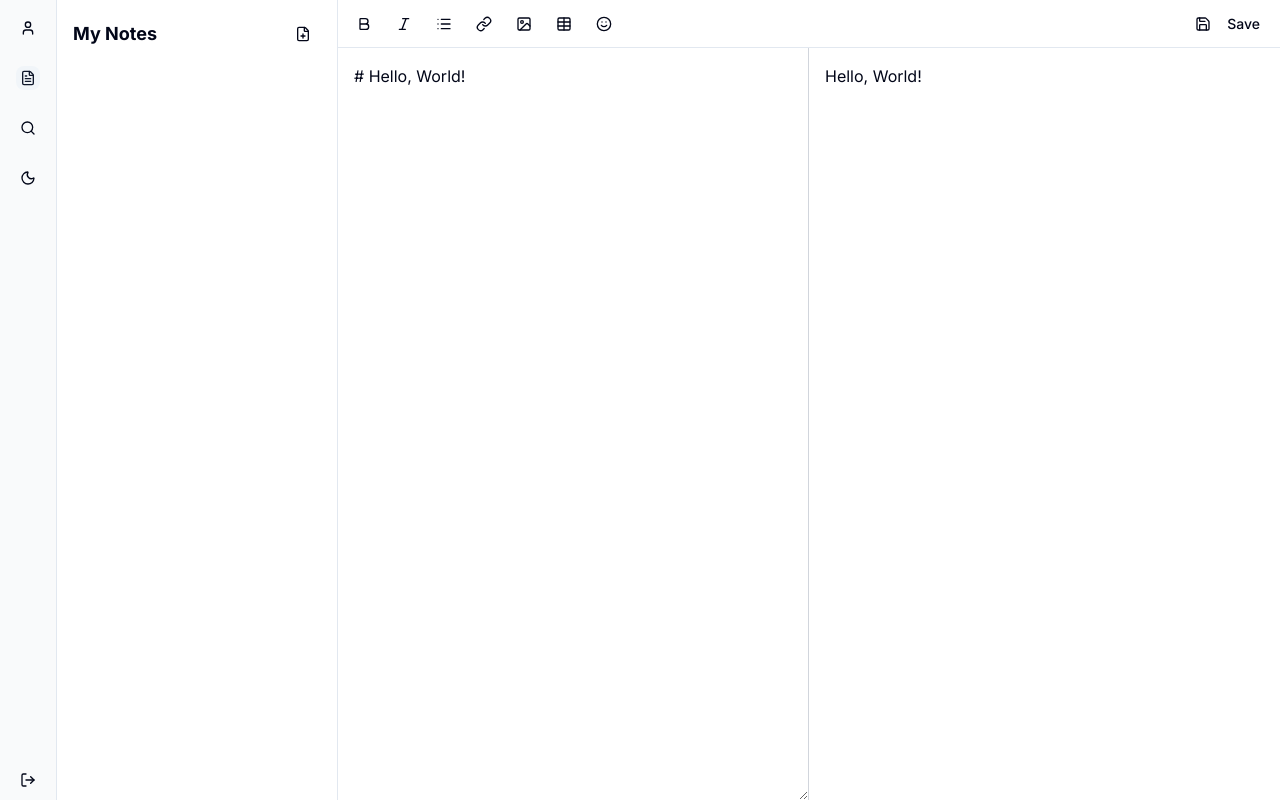
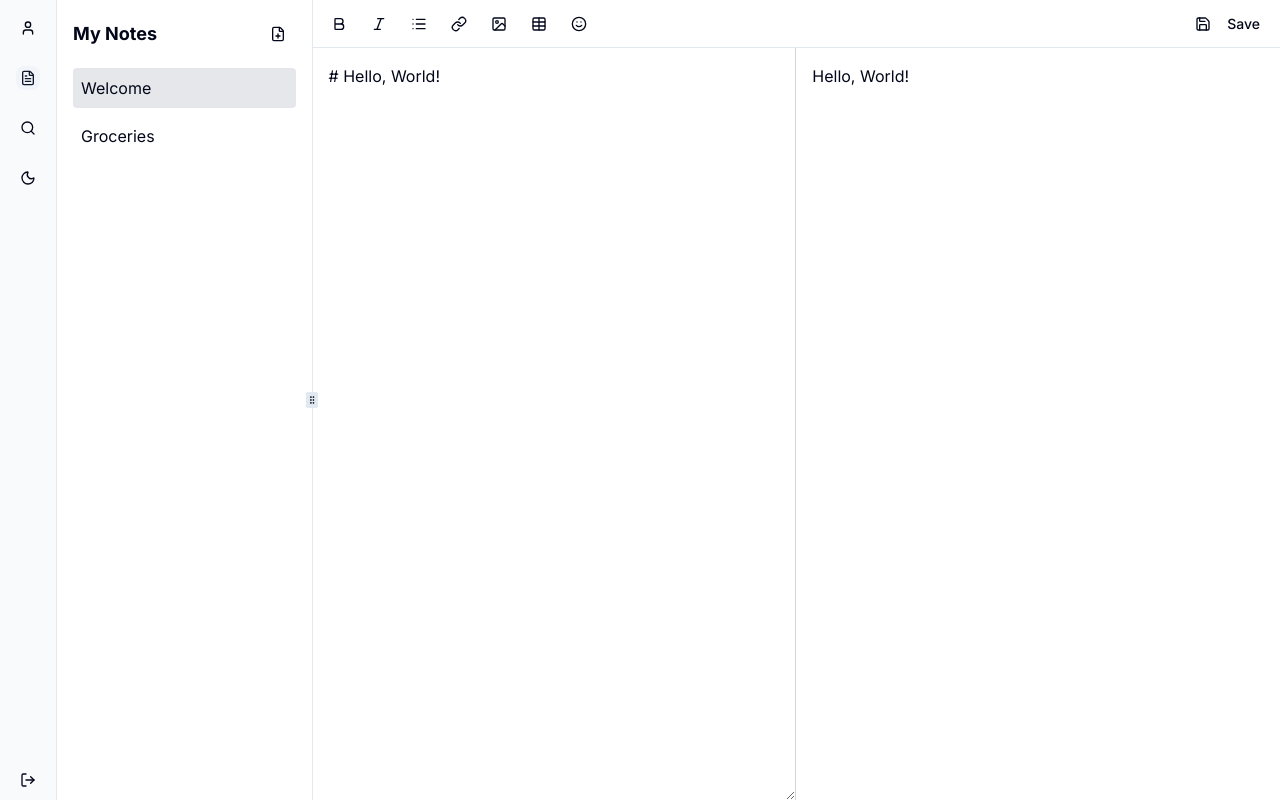
Before and after one commit to thegoddo/NoteM, a Next.js app in the folder frontend/: page /notes/1 in a window 1280 px wide. Built offline with nearby package versions, Linux system fonts and the light colour scheme.

Commit message:
changed so many things

```diff
--- a/frontend/package.json
+++ b/frontend/package.json
@@ -9,8 +9,10 @@
     "lint": "eslint"
   },
   "dependencies": {
+    "@codemirror/lang-markdown": "^6.5.0",
     "@radix-ui/react-avatar": "^1.1.11",
     "@radix-ui/react-slot": "^1.2.4",
+    "@uiw/react-codemirror": "^4.25.3",
     "class-variance-authority": "^0.7.1",
     "clsx": "^2.1.1",
     "emoji-picker-react": "^4.15.0",
--- a/frontend/src/app/(dashboard)/NoteList.jsx
+++ b/frontend/src/app/(dashboard)/NoteList.jsx
@@ -1,36 +1,94 @@
+// app/(dashboard)/NoteList.jsx
 "use client";
 import Link from "next/link";
 import { usePathname } from "next/navigation";
-import { FilePlus } from "lucide-react";
+import { FilePlus, Trash } from "lucide-react";
 import { Button } from "@/components/ui/button";
+import { useNotes } from "./notes/NotesContext";
+import { useState } from "react"; // 1. Import useState
+import { Input } from "@/components/ui/input"; // 2. Import Input
 
-export default function NoteList({ allNotes }) {
+export default function NoteList() {
   const pathname = usePathname();
+  // 3. Get all notes and handlers from context
+  const { allNotes, handleNewNote, handleDeleteNote, handleUpdateNote } = useNotes();
+
+  // 4. Add back the local state for editing
+  const [editingNoteId, setEditingNoteId] = useState(null);
+  const [tempTitle, setTempTitle] = useState("");
+
+  const handleStartEditing = (note) => {
+    setEditingNoteId(note.id);
+    setTempTitle(note.title);
+  };
+
+  const handleSaveEdit = () => {
+    if (tempTitle.trim() === "") return;
+
+    // Find the original note to create an updated object
+    const originalNote = allNotes.find(note => note.id === editingNoteId);
+    if (originalNote) {
+      handleUpdateNote({ ...originalNote, title: tempTitle });
+    }
+
+    setEditingNoteId(null);
+    setTempTitle("");
+  };
 
   return (
     <div className="p-4">
       <div className="flex items-center justify-between mb-4">
         <h2 className="font-bold text-lg">My Notes</h2>
-        <Link href="/notes">
-          <Button variant="ghost" size="icon">
-            <FilePlus className="h-5 w-5" />
-          </Button>
-        </Link>
+        <Button variant="ghost" size="icon" onClick={handleNewNote}>
+          <FilePlus className="h-5 w-5" />
+        </Button>
       </div>
 
       <div className="flex flex-col gap-2">
         {allNotes.map((note) => (
-          <Link
-            href={`/notes/${note.id}`}
+          <div
             key={note.id}
-            className={`block p-2 rounded text-left ${
+            className={`group flex items-center justify-between p-2 rounded ${
               pathname === `/notes/${note.id}`
                 ? "bg-gray-200 dark:bg-gray-700"
                 : ""
             }`}
           >
-            {note.title}
-          </Link>
+            {/* 5. Check if we are editing this note */}
+            {editingNoteId === note.id ? (
+              // 6. If YES, render an Input
+              <Input
+                value={tempTitle}
+                onChange={(e) => setTempTitle(e.target.value)}
+                onBlur={handleSaveEdit} // Save when user clicks away
+                onKeyDown={(e) => {
+                  if (e.key === "Enter") handleSaveEdit();
+                  if (e.key === "Escape") setEditingNoteId(null);
+                }}
+                autoFocus
+              />
+            ) : (
+              // 7. If NO, render the link
+              <Link
+                href={`/notes/${note.id}`}
+                className="text-left flex-1"
+                onDoubleClick={() => handleStartEditing(note)} // 8. Add double-click
+              >
+                {note.title}
+              </Link>
+            )}
+            <Button
+              variant="ghost"
+              size="icon"
+              className="h-6 w-6 opacity-0 group-hover:opacity-100"
+              onClick={(e) => {
+                e.stopPropagation();
+                handleDeleteNote(note.id);
+              }}
+            >
+              <Trash className="h-4 w-4" />
+            </Button>
+          </div>
         ))}
       </div>
     </div>
--- /dev/null
+++ b/frontend/src/app/(dashboard)/notes/NotesContext.jsx
@@ -0,0 +1,15 @@
+import { useContext, createContext } from "react";
+
+const NotesContext = createContext(null);
+
+export const useNotes = () => {
+  const context = useContext(NotesContext);
+
+  if (!context) {
+    throw new Error("useNotes must be used within NotesContext");
+  }
+
+  return context;
+};
+
+export default NotesContext;
--- a/frontend/src/app/(dashboard)/notes/[noteId]/page.jsx
+++ b/frontend/src/app/(dashboard)/notes/[noteId]/page.jsx
@@ -1,25 +1,18 @@
+// app/(dashboard)/notes/[noteId]/page.jsx
 "use client";
 import { useState, useRef, useEffect, use } from "react";
 import { motion } from "framer-motion";
 import EditorPane from "../../EditorPane";
 import ToolBox from "../../ToolBox";
 import { toast } from "sonner";
-
-function getNotes() {
-  if (typeof window !== "undefined") {
-    const savedNotes = localStorage.getItem("my-notes");
-    if (savedNotes) return JSON.parse(savedNotes);
-  }
-  return [
-    { id: "1", title: "Welcome", content: "# Hello, World!" },
-    { id: "2", title: "Groceries", content: "* Milk\n* Eggs\n* Bread" },
-  ];
-}
+import { useNotes } from "../NotesContext";
 
 export default function NotePage({ params }) {
   const resolvedParams = use(params);
 
-  const [allNotes, setAllNotes] = useState(getNotes);
+  // 2. Get state and handlers from context
+  const { allNotes, handleUpdateNote } = useNotes();
+
   const [note, setNote] = useState(null);
   const [content, setContent] = useState("");
   const editorRef = useRef(null);
@@ -29,22 +22,22 @@ export default function NotePage({ params }) {
     setNote(foundNote);
     setContent(foundNote ? foundNote.content : "");
   }, [resolvedParams, allNotes]);
+
   const handleNoteChange = (newContent) => {
     setContent(newContent);
-
-    const updatedNotes = allNotes.map((n) =>
-      n.id === resolvedParams.noteId ? { ...n, content: newContent } : n
-    );
-    setAllNotes(updatedNotes);
+    // When content changes, update the note in the main state
+    if (note) {
+      handleUpdateNote({ ...note, content: newContent });
+    }
   };
 
   const handleSave = () => {
-    localStorage.setItem("my-notes", JSON.stringify(allNotes));
+    // The layout already saves, so we just show a toast
     toast.success("Note saved!");
   };
 
   if (!note) {
-    return <div>Loading note...</div>;
+    return;
   }
 
   return (
--- a/frontend/src/app/(dashboard)/notes/layout.jsx
+++ b/frontend/src/app/(dashboard)/notes/layout.jsx
@@ -1,7 +1,18 @@
+// app/(dashboard)/notes/layout.jsx
 "use client";
-import { useState } from "react";
+import { useState, useEffect } from "react";
+import {
+  ResizableHandle,
+  ResizablePanel,
+  ResizablePanelGroup,
+} from "@/components/ui/resizable";
 import NoteList from "../NoteList";
+import NotesContext from "./NotesContext"; // 1. Import context
+import { v4 as uuidv4 } from "uuid"; // 2. Import uuid
+import { useRouter } from "next/navigation"; // 3. Import router
+import { toast } from "sonner"; // 4. Import toast
 
+// Helper function to get notes
 function getNotes() {
   if (typeof window !== "undefined") {
     const savedNotes = localStorage.getItem("my-notes");
@@ -14,15 +25,59 @@ function getNotes() {
 }
 
 export default function NotesLayout({ children }) {
-  const [allNotes, setAllNotes] = [useState(getNotes)];
+  const [allNotes, setAllNotes] = useState([]);
+  const router = useRouter();
+
+  // Load notes on mount
+  useEffect(() => {
+    setAllNotes(getNotes());
+  }, []);
+
+  // Save notes whenever they change
+  useEffect(() => {
+    // Don't save an empty array on first load
+    if (allNotes.length > 0) {
+      localStorage.setItem("my-notes", JSON.stringify(allNotes));
+    }
+  }, [allNotes]);
+
+  const handleNewNote = () => {
+    const newNote = {
+      id: uuidv4(),
+      title: "Untitled Note",
+      content: "...",
+    };
+    setAllNotes((prevNotes) => [newNote, ...prevNotes]);
+    toast.success("New note created!");
+    router.push(`/notes/${newNote.id}`); // Navigate to the new note
+  };
+
+  const handleDeleteNote = (id) => {
+    setAllNotes((prevNotes) => prevNotes.filter((note) => note.id !== id));
+    toast.error("Note deleted");
+    router.push("/notes"); // Navigate back to the default page
+  };
+
+  // A function to update a note (used by the editor)
+  const handleUpdateNote = (updatedNote) => {
+    setAllNotes((prevNotes) =>
+      prevNotes.map((note) => (note.id === updatedNote.id ? updatedNote : note))
+    );
+  };
 
   return (
-    <div className="flex h-full">
-      <div className="w-[280px]">
-        <NoteList allNotes={allNotes} />
-      </div>
-
-      <div className="flex-1 border-l">{children}</div>
-    </div>
+    // 5. Wrap layout in the provider
+    <NotesContext.Provider
+      value={{ allNotes, handleNewNote, handleDeleteNote, handleUpdateNote }}
+    >
+      <ResizablePanelGroup direction="horizontal" className="w-full h-full">
+        <ResizablePanel defaultSize={20} minSize={15}>
+          {/* 6. NoteList doesn't need props now */}
+          <NoteList />
+        </ResizablePanel>
+        <ResizableHandle withHandle />
+        <ResizablePanel defaultSize={76}>{children}</ResizablePanel>
+      </ResizablePanelGroup>
+    </NotesContext.Provider>
   );
 }
```
Also changed, not shown: 1 other file (tests, documents, lock files or other folders).
